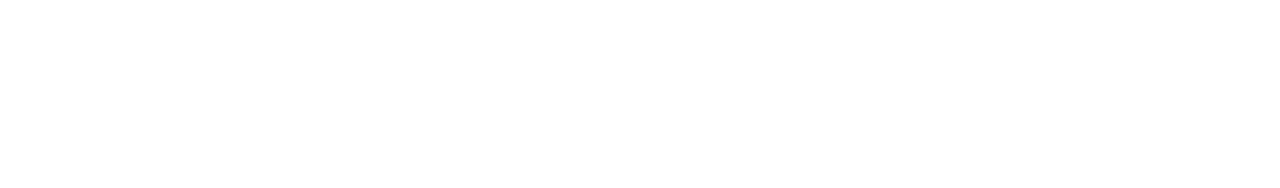
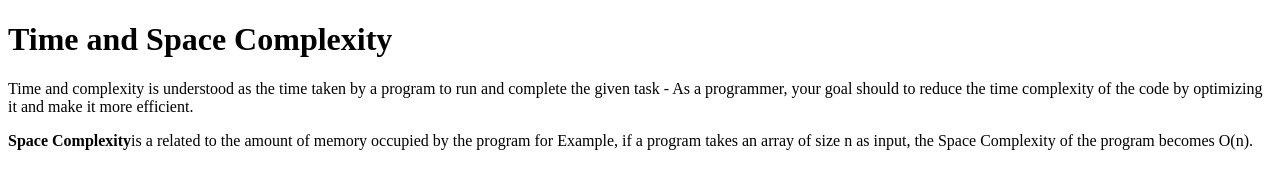
Before and after one commit to acciojob/time-and-space-complexity-sajid-developer2, a website: page main.html in a window 1280 px wide. Drawn offline with Linux system fonts and the light colour scheme.

Commit message:
created a submission

```diff
--- a/main.html
+++ b/main.html
@@ -8,6 +8,9 @@
 
 <body>
 	<!-- the entire body must be written by student -->
+	<h1>Time and Space Complexity</h1>
+	<p>Time and complexity is understood as the time taken by a program to run and complete the given task - As a programmer, your goal should to reduce the time complexity of the code by optimizing it and make it more efficient. </p>
+	<p><b>Space Complexity</b>is a related to the amount of memory occupied by the program for Example, if a program takes an array of size n as input, the Space Complexity of the program becomes O(n).</p>
     <script type="text/javascript" src="./script.js">
 </script>
 
```
